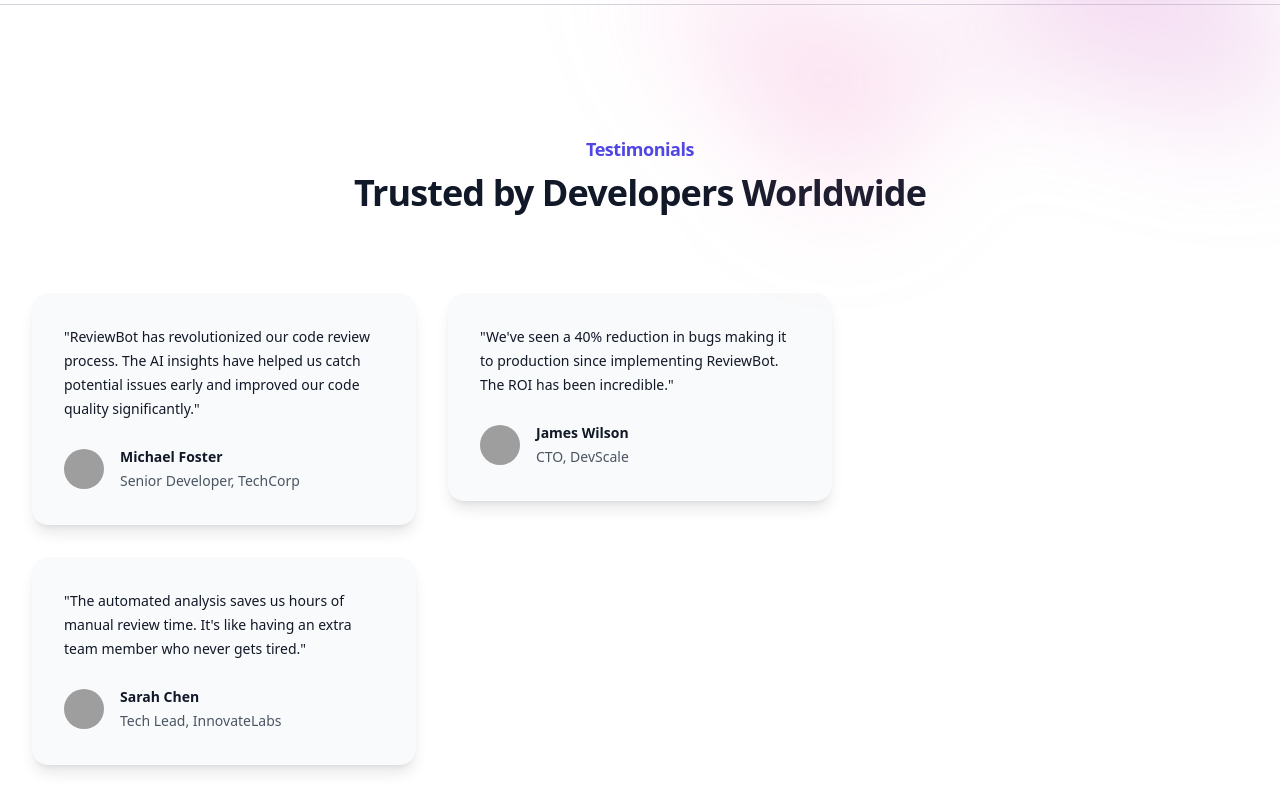
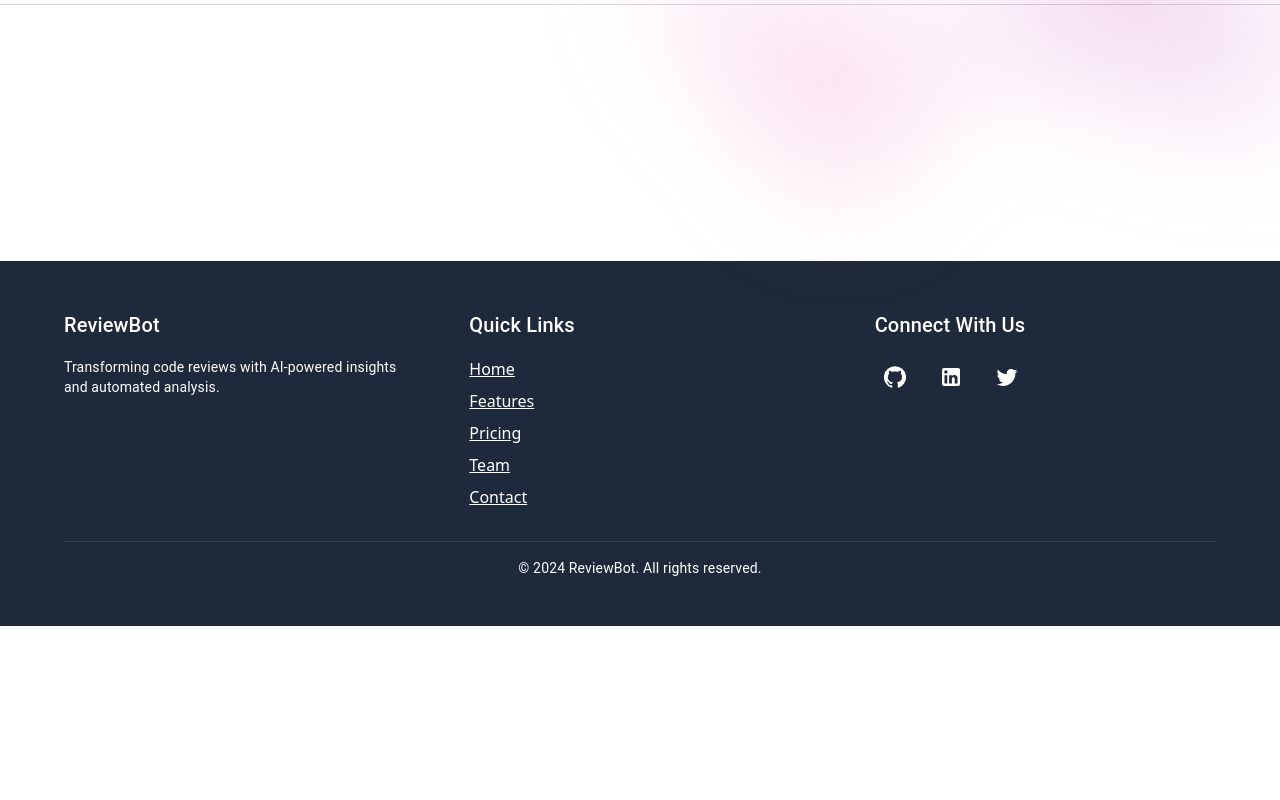
Before and after one commit to Sohith-reddy/reviewbot_front, a React (Vite) app: page / in a window 1280 px wide. Shown: the part 820-1620 px from the top of the page. After the commit the page ends 1446 px from the top, so only its background shows below. Built offline with nearby package versions, Linux system fonts and the light colour scheme; grey boxes are pictures that could not be loaded.

Commit message:
Third Commit

```diff
--- a/src/components/Home.jsx
+++ b/src/components/Home.jsx
@@ -4,26 +4,26 @@
 import { useInView } from 'framer-motion';
 import { useRef } from 'react';
 
-const testimonials = [
-  {
-    content: "ReviewBot has revolutionized our code review process. The AI insights have helped us catch potential issues early and improved our code quality significantly.",
-    author: "Michael Foster",
-    role: "Senior Developer, TechCorp",
-    image: "https://images.unsplash.com/photo-1519244703995-f4e0f30006d5?ixlib=rb-1.2.1&ixid=eyJhcHBfaWQiOjEyMDd9&auto=format&fit=facearea&facepad=2&w=256&h=256&q=80"
-  },
-  {
-    content: "The automated analysis saves us hours of manual review time. It's like having an extra team member who never gets tired.",
-    author: "Sarah Chen",
-    role: "Tech Lead, InnovateLabs",
-    image: "https://images.unsplash.com/photo-1494790108377-be9c29b29330?ixlib=rb-1.2.1&ixid=eyJhcHBfaWQiOjEyMDd9&auto=format&fit=facearea&facepad=2&w=256&h=256&q=80"
-  },
-  {
-    content: "We've seen a 40% reduction in bugs making it to production since implementing ReviewBot. The ROI has been incredible.",
-    author: "James Wilson",
-    role: "CTO, DevScale",
-    image: "https://images.unsplash.com/photo-1506794778202-cad84cf45f1d?ixlib=rb-1.2.1&ixid=eyJhcHBfaWQiOjEyMDd9&auto=format&fit=facearea&facepad=2&w=256&h=256&q=80"
-  }
-];
+// const testimonials = [
+//   {
+//     content: "ReviewBot has revolutionized our code review process. The AI insights have helped us catch potential issues early and improved our code quality significantly.",
+//     author: "Michael Foster",
+//     role: "Senior Developer, TechCorp",
+//     image: "https://images.unsplash.com/photo-1519244703995-f4e0f30006d5?ixlib=rb-1.2.1&ixid=eyJhcHBfaWQiOjEyMDd9&auto=format&fit=facearea&facepad=2&w=256&h=256&q=80"
+//   },
+//   {
+//     content: "The automated analysis saves us hours of manual review time. It's like having an extra team member who never gets tired.",
+//     author: "Sarah Chen",
+//     role: "Tech Lead, InnovateLabs",
+//     image: "https://images.unsplash.com/photo-1494790108377-be9c29b29330?ixlib=rb-1.2.1&ixid=eyJhcHBfaWQiOjEyMDd9&auto=format&fit=facearea&facepad=2&w=256&h=256&q=80"
+//   },
+//   {
+//     content: "We've seen a 40% reduction in bugs making it to production since implementing ReviewBot. The ROI has been incredible.",
+//     author: "James Wilson",
+//     role: "CTO, DevScale",
+//     image: "https://images.unsplash.com/photo-1506794778202-cad84cf45f1d?ixlib=rb-1.2.1&ixid=eyJhcHBfaWQiOjEyMDd9&auto=format&fit=facearea&facepad=2&w=256&h=256&q=80"
+//   }
+// ];
 
 const TestimonialCard = ({ testimonial, index }) => {
   const cardRef = useRef(null);
@@ -133,30 +133,30 @@
             transition={{ duration: 0.6 }}
             className="mx-auto max-w-xl text-center"
           >
-            <motion.h2
+            {/* <motion.h2
               initial={{ scale: 0.95 }}
               animate={{ scale: 1 }}
               transition={{ delay: 0.2, duration: 0.5 }}
               className="text-lg font-semibold leading-8 tracking-tight text-indigo-600"
             >
               Testimonials
-            </motion.h2>
-            <motion.p
+            </motion.h2> */}
+            {/* <motion.p
               initial={{ scale: 0.95 }}
               animate={{ scale: 1 }}
               transition={{ delay: 0.3, duration: 0.5 }}
               className="mt-2 text-3xl font-bold tracking-tight text-gray-900 sm:text-4xl"
             >
               Trusted by Developers Worldwide
-            </motion.p>
+            </motion.p> */}
           </motion.div>
-          <div className="mx-auto mt-16 flow-root max-w-2xl sm:mt-20 lg:mx-0 lg:max-w-none">
-            <div className="-mt-8 sm:-mx-4 sm:columns-2 sm:text-[0] lg:columns-3">
+          {/* <div className="mx-auto mt-16 flow-root max-w-2xl sm:mt-20 lg:mx-0 lg:max-w-none"> */}
+            {/* <div className="-mt-8 sm:-mx-4 sm:columns-2 sm:text-[0] lg:columns-3">
               {testimonials.map((testimonial, index) => (
                 <TestimonialCard key={index} testimonial={testimonial} index={index} />
               ))}
-            </div>
-          </div>
+            </div> */}
+          {/* </div> */}
         </div>
       </div>
     </div>
--- a/src/components/Team.jsx
+++ b/src/components/Team.jsx
@@ -8,42 +8,42 @@
     name: 'MS Charan',
     role: 'Project Lead',
     description: 'Expert in AI and machine learning with 8 years of experience.',
-    image: '/assets/team/charan.jpg'
+    image: '/assets/teams/charan.png'
   },
   {
     id: 2,
     name: 'Sudheep Bhaskar',
     role: 'Senior Developer',
     description: 'Full-stack developer specialized in React and Node.js.',
-    image: '/assets/team/sudheep.jpg'
+    image: '/assets/teams/sudheep.png'
   },
   {
     id: 3,
     name: 'Telukoti Vishal',
     role: 'UX Designer',
     description: 'Creating intuitive and beautiful user experiences.',
-    image: '/assets/team/vishal.jpg'
+    image: '/assets/teams/vishal.png'
   },
   {
     id: 4,
     name: 'B.R Sohith',
     role: 'Backend Engineer',
     description: 'Specialized in scalable architecture and API design.',
-    image: '/assets/team/jagan.jpg'
+    image: '/assets/teams/jagan.png'
   },
   {
     id: 5,
     name: 'Mantri Yeshwanth',
     role: 'Data Scientist',
     description: 'Expert in data analysis and machine learning models.',
-    image: '/assests/team/yesh.jpg'
+    image: '/assets/teams/yesh.png'
   },
   {
     id: 6,
     name: 'Sudhamsh Bootla',
     role: 'Frontend Developer',
     description: 'Passionate about creating responsive and accessible web applications.',
-    image: '/assets/team/arjun.jpg'
+    image: '/assets/teams/arjun.png'
   }
 ];
 
```
